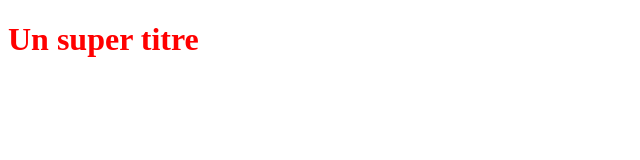
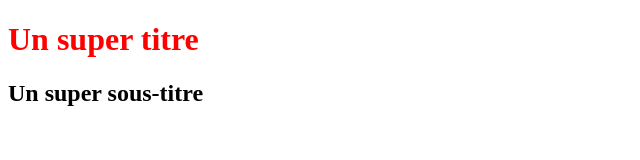
Before and after one commit to ErwanHAC/TutorielGitGithub, a plain HTML site: page index.html in a window 1280 px wide. Shown: the whole page, without its empty margins (0-640 px from the left). Drawn offline with Linux system fonts and the light colour scheme.

Commit message:
Ajout d'un sous-titre H2 dans le html

```diff
--- a/index.html
+++ b/index.html
@@ -6,5 +6,6 @@
 </head>
 <body>
    <h1>Un super titre</h1>
+   <h2>Un super sous-titre</h2>
 </body>
 </html>
```
